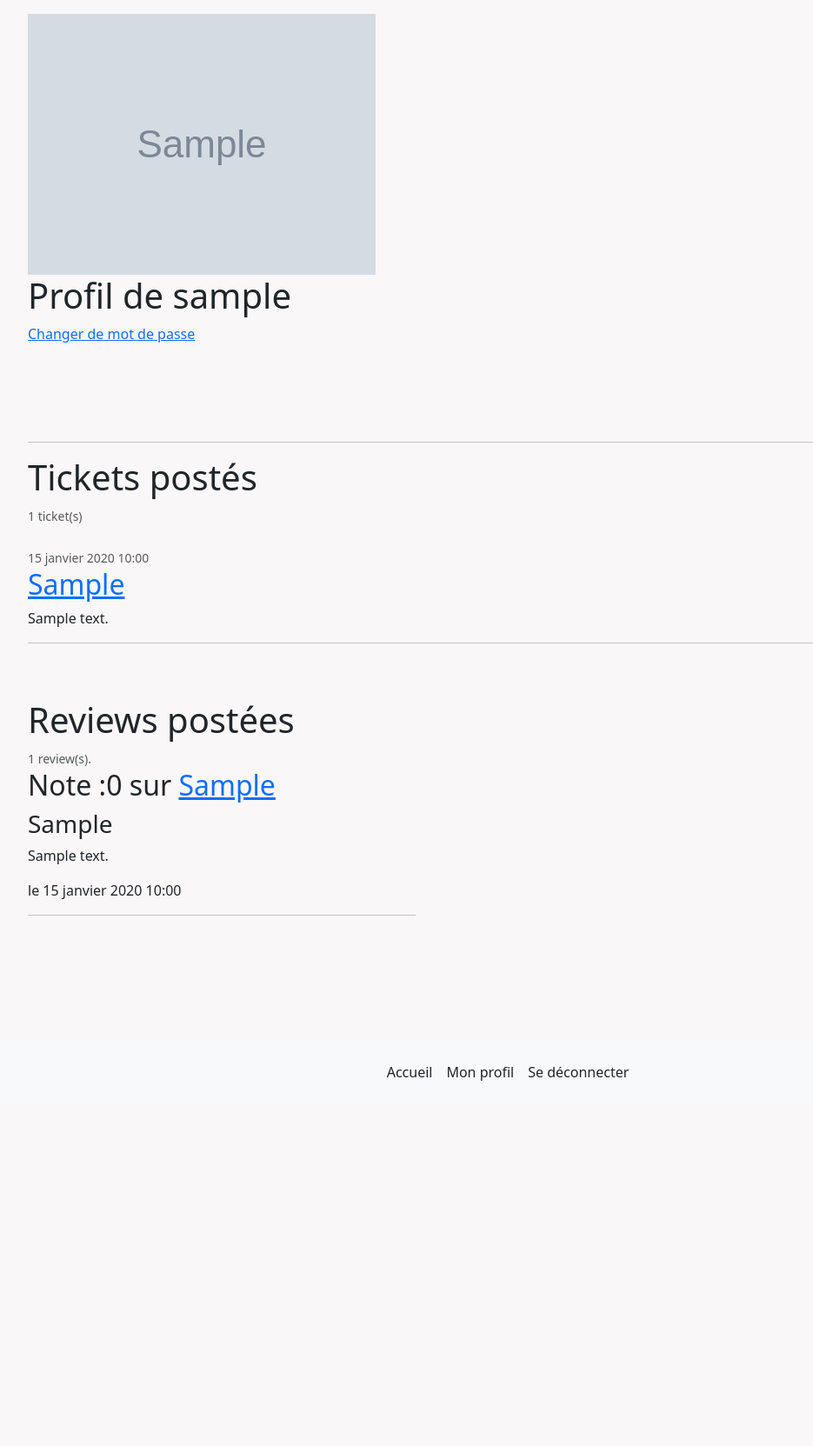
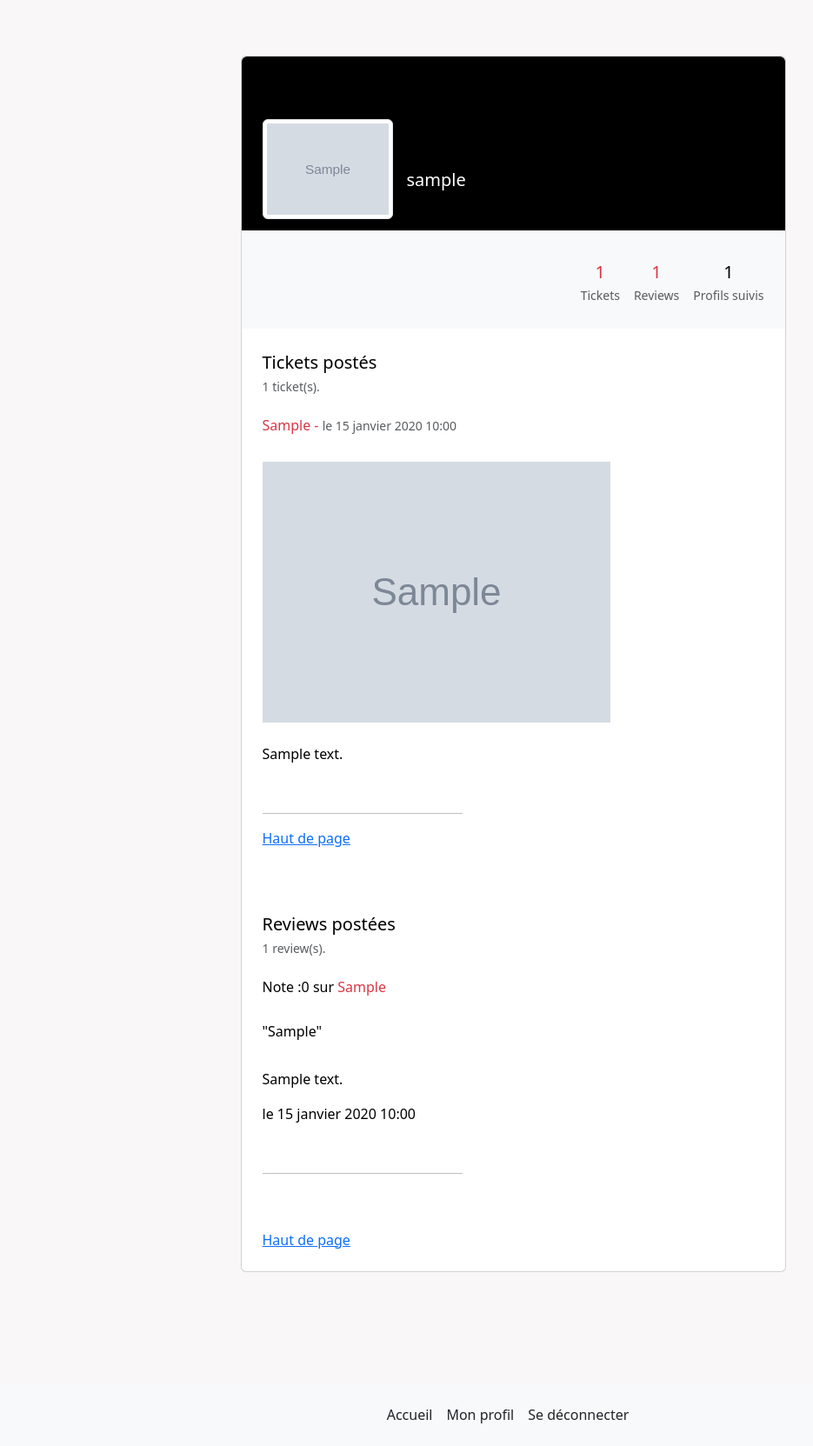
Before and after one commit to Al3xBrs/LITReview, a Django app: page /profil/1/ in a window 1280 px wide. Shown: the part 73-1736 px from the top of the page at 87% size, without its empty margins (50-985 px from the left). Before the commit the page ends 1316 px from the top, so only its background shows below. Run offline with Django 4.2, Linux system fonts and the light colour scheme; a user stored in the database is signed in; tables that the repository leaves empty hold one stand-in row (values such as "Sample post"); grey boxes marked "Sample" are stand-in pictures.

Commit message:
update profile

```diff
--- a/LITReview/users/forms.py
+++ b/LITReview/users/forms.py
@@ -1,7 +1,9 @@
+from typing import Any
 from django.contrib.auth.forms import UserCreationForm
 from django.contrib.auth import get_user_model
+
 
 class SignupForm(UserCreationForm):
     class Meta(UserCreationForm.Meta):
         model = get_user_model()
-        fields = ['username', 'email', 'profile_picture']
+        fields = ["username", "email", "profile_picture"]
--- a/LITReview/users/templates/users/profil_user.html
+++ b/LITReview/users/templates/users/profil_user.html
@@ -2,13 +2,27 @@
 {% block title %}Profil{% endblock title %}
 
 {% block content %}
-<img src="{{ user_check.profile_picture.url }}" alt="Image de profil">
-<h1>Profil de {{ user_check.username }}</h1>
-{% if user_check == request.user %}
-<a href="{% url 'password_change' %}">Changer de mot de passe</a>
-{% endif %}
-<br><br><br>
 
+<section class="h-100 gradient-custom-2">
+    <div class="container py-5 h-100">
+      <div class="row d-flex justify-content-center align-items-center h-100">
+        <div class="col col-lg-9 col-xl-7">
+          <div class="card">
+            <div class="rounded-top text-white d-flex flex-row" style="background-color: #000; height:200px;">
+                <div class="ms-4 mt-5 d-flex flex-column" style="width: 150px;">
+                    <img src="{{ user_check.profile_picture.url }}"
+                    alt="Generic placeholder image" class="img-fluid img-thumbnail mt-4 mb-2"
+                    style="width: 150px; z-index: 1">
+
+                </div>
+              <div class="ms-3" style="margin-top: 130px;">
+                <h5>{{ user_check.username }}</h5>
+
+              </div>
+            </div>
+            <div class="p-4 text-black" style="background-color: #f8f9fa;">
+                <div class="d-flex justify-content text-center py-1">
+                    <div>
                         {% if user_check != request.user %}
                             {% if user_check in request.user.followers.all %}
                                 <form method="post" action="{% url 'unfollow_user' user_id=user_check.id %}">
@@ -22,48 +36,77 @@
                                 </form>
                             {% endif %}
                         {% endif %}
-<br><br>
-<hr>
-<div class="article-metadata">
-    <h1>Tickets postés</h1>
-    <small class="text-muted">{{ tickets.count }} ticket(s)</small>
+                    </div>
+                </div>
+                <div class="d-flex justify-content-end text-center py-1">
+                    <div>
+                        <a href="#tickets_post" class="text-decoration-none text-danger">
+                            <p class="mb-1 h5">{{ tickets.count }}</p>
+                            <p class="small text-muted mb-0">Tickets</p>
+                        </a>
+                    </div>
+                    <div class="px-3">
+                        <a href="#reviews_post" class="text-decoration-none text-danger">
+                            <p class="mb-1 h5">{{ reviews.count }}</p>
+                            <p class="small text-muted mb-0">Reviews</p>
+                        </a>
+                    </div>
+                    <div>
+                        <p class="mb-1 h5">{{ followed.count }}</p>
+                        <p class="small text-muted mb-0">Profils suivis</p>
+                    </div>
                 </div>
 
+            </div>
+            <div class="card-body p-4 text-black">
+
+              <div>
+                <p class="lead fw-normal mb-0" id="tickets_post">Tickets postés</p>
+                <small class="text-muted">{{ tickets.count }} ticket(s).</small>
+                {% for ticket in tickets %}
+                    <br><br>
+                    <h6><a href="{% url 'ticket_detail' ticket.id %}" class="text-decoration-none text-danger">{{ ticket.headline }} - <small class="text-muted">le {{ ticket.time_created }}</small> </a></h6>
                     <br>
-{% for ticket in tickets %}
-<article class="media content-section">
-    <div class="media-body">
-      <div class="article-metadata">
-        <small class="text-muted">{{ ticket.time_created }}</small>
+                    <img src="{{ ticket.picture.url }}" alt="image">
+                    <br><br>
+                    <p>{{ ticket.body }}</p>
+                    <br>
+                    <HR ALIGN=RIGHT WIDTH="40%">
+                {% endfor %}
+                <a href="#">Haut de page</a>
               </div>
-      <h2><a class="article-title" href="{% url 'ticket_detail' ticket.id %}">{{ ticket.headline }}</a></h2>
-      <p class="article-content">{{ ticket.body }}</p>
-    </div>
-  </article>
-{% comment %} <h2><a href="{% url 'ticket_detail' ticket.id %}">{{ ticket.headline }}</a></h2>
-<p>{{ ticket.body }}</p>
-<p>le {{ ticket.time_created }}</p>
-<HR ALIGN=RIGHT WIDTH="40%">
-<br><br> {% endcomment %}
-{% endfor %}
-<hr>
+              <br><br><br>
+              <div >
+                <p class="lead fw-normal mb-0" id="reviews_post">Reviews postées</p>
+                <small class="text-muted">{{ reviews.count }} review(s).</small>
                 <br><br>
-<h1>Reviews postées</h1>
-<small class="text-muted">{{ reviews.count }} review(s).</small>
-<br>
                 {% for review in reviews  %}
                     {% if review.ticket != null %}
-<h2>Note :{{ review.rating }} sur <a href="{% url 'ticket_detail' review.ticket.id %}">{{ review.ticket.headline }}</a></h2>
+                        <h6>Note :{{ review.rating }} sur <a href="{% url 'ticket_detail' review.ticket.id %}" class="text-decoration-none text-danger">{{ review.ticket.headline }}</a></h6>
                     {% else %}
-<h2>Note :{{ review.rating }}</h2>
+                        <h6>Note :{{ review.rating }}</h6>
+                        <br>
                         {% if review.picture.url is not null  %}
                             <img src="{{ review.picture.url }}" alt="Image">
+                            <br><br>
                         {% endif %}
                     {% endif %}
-<h3>{{ review.headline }}</h3>
+                    <br>
+                    <h6>"{{ review.headline }}"</h6>
+                    <br>
                     <p>{{ review.body }}</p>
                     <p>le {{ review.time_created }}</p>
+                    <br>
                     <HR ALIGN=RIGHT WIDTH="40%">
                     <br><br>
                 {% endfor %}
+                <a href="#">Haut de page</a>
+              </div>
+            </div>
+          </div>
+        </div>
+      </div>
+    </div>
+  </section>
+
 {% endblock content %}
--- a/LITReview/users/views.py
+++ b/LITReview/users/views.py
@@ -1,4 +1,3 @@
-
 from users import forms, models
 from django.shortcuts import render, redirect
 from django.contrib.auth import login
@@ -6,23 +5,36 @@ from django.conf import settings
 from articles import models as art_mod
 from django.contrib.auth.decorators import login_required
 
+
 def signup_page(request):
     form = forms.SignupForm()
-    if request.method == 'POST':
+    if request.method == "POST":
         form = forms.SignupForm(request.POST, request.FILES)
         if form.is_valid():
             user = form.save()
             login(request, user)
             return redirect(settings.LOGIN_REDIRECT_URL)
 
-    return render(request, 'users/inscription.html', {'form': form})
+    return render(request, "users/inscription.html", {"form": form})
+
 
 @login_required
 def profil_page(request, user_id):
     user_check = models.User.objects.get(id=user_id)
-    tickets = art_mod.Ticket.objects.filter(user = user_check).order_by("-time_created")
-    reviews = art_mod.Review.objects.filter(user = user_check).order_by("-time_created")
-    return render(request, "users/profil_user.html", {"user_check":user_check, "tickets":tickets, "reviews":reviews})
+    tickets = art_mod.Ticket.objects.filter(user=user_check).order_by("-time_created")
+    reviews = art_mod.Review.objects.filter(user=user_check).order_by("-time_created")
+    followed = user_check.followers
+    return render(
+        request,
+        "users/profil_user.html",
+        {
+            "user_check": user_check,
+            "tickets": tickets,
+            "reviews": reviews,
+            "followed": followed,
+        },
+    )
+
 
 @login_required
 def follow_user(request, user_id):
@@ -31,6 +43,7 @@ def follow_user(request, user_id):
     user.followers.add(user_check)
     return redirect("profil_page", user_id)
 
+
 @login_required
 def unfollow_user(request, user_id):
     user_check = models.User.objects.get(id=user_id)
```
Also changed, not shown: LITReview/users/templates/users/login.html (+23 -2 lines). Lines whose indentation alone changed are shown as unchanged.
